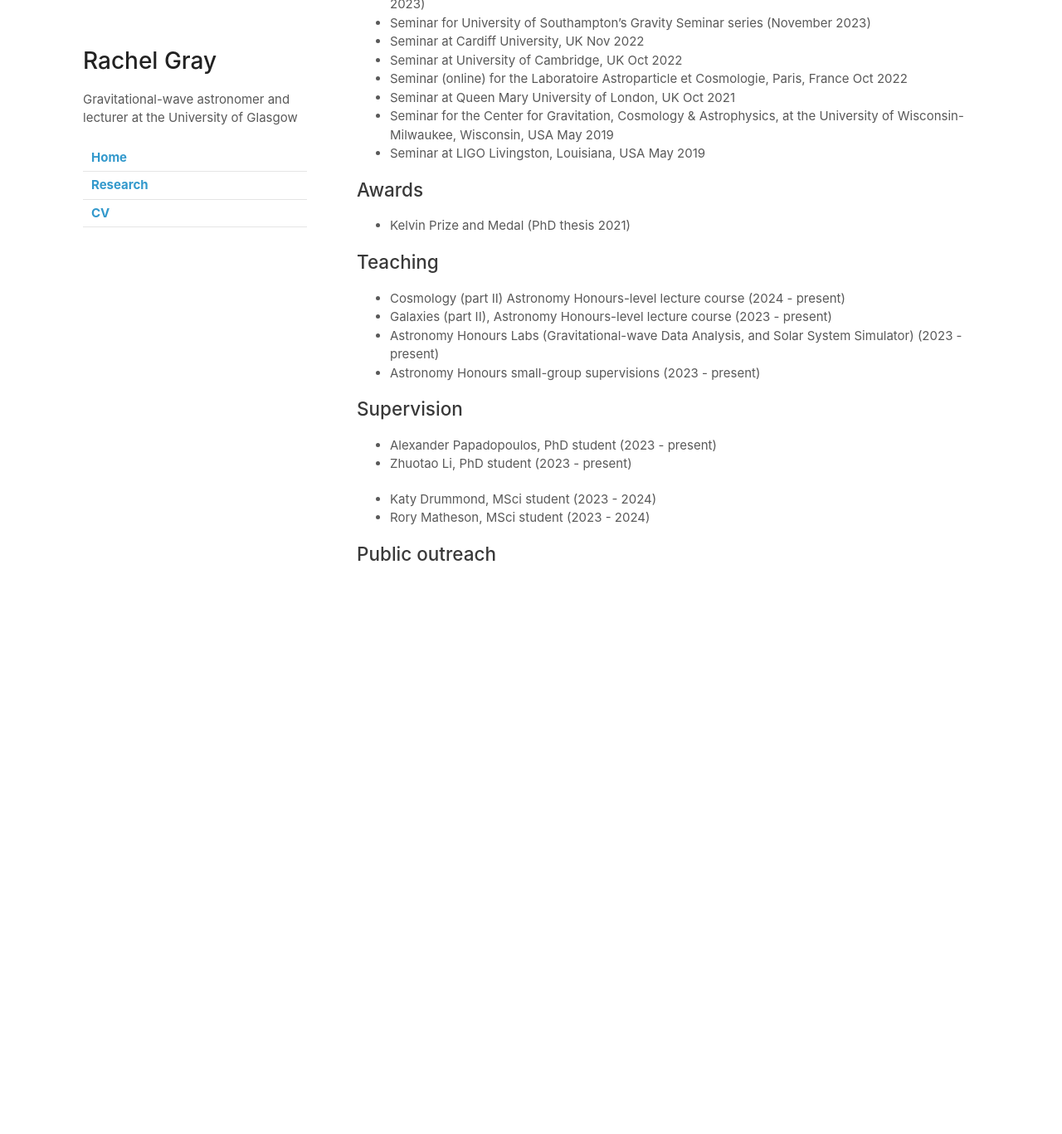
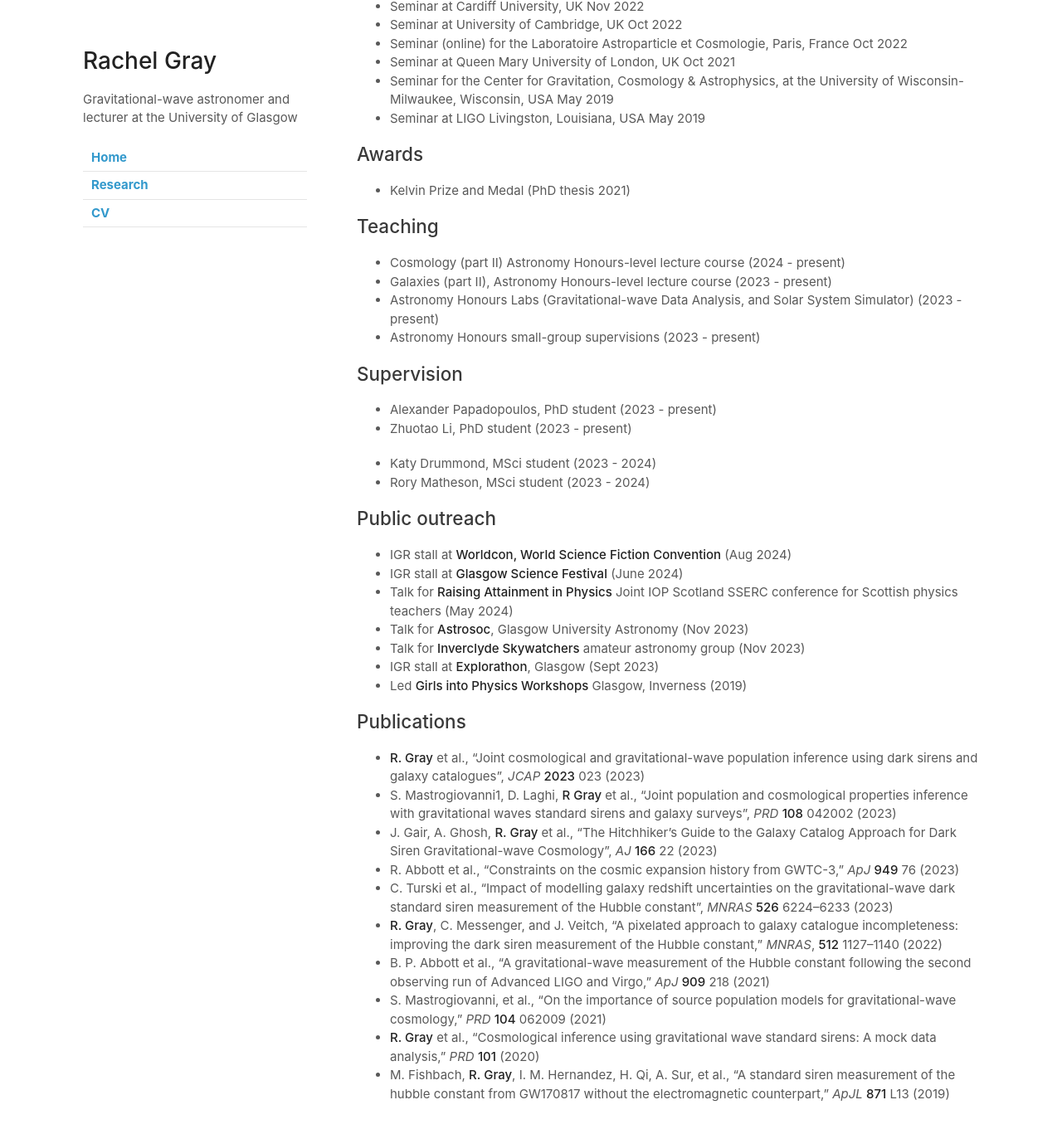
Before and after one commit to rachelmgray/rachelmgray.github.io, a Jekyll site: the page built from cv.md, in a window 1280 px wide and 1400 px high, scrolled down 1623 px. Shown: the top 1367 px of the window at 83% size. Built offline with Jekyll 4.4.1, drawn with Linux system fonts in a browser that asks for light colours; our own code applies the rules of GitHub Pages for plain Markdown files; before the commit the page ends 2374 px from its top, so only the background shows below that; some of the changed text lies outside the part shown.

Commit message:
update cv

```diff
--- a/cv.md
+++ b/cv.md
@@ -30,7 +28,7 @@ I am a lecturer at the University of Glasgow, specialising in constraining cosmo
 - *Cosmology with standard sirens: What's the state of play?*, Invited talk for the **National Astronomy Meeting**, Cardiff, UK (Jul 2023)
 - *Cosmological constraints from the 3rd observing run of AdvancedLIGO, Virgo and KAGRA*, Invited talk for the **10th LISA Cosmology Working Group Workshop**, Stavanger, Norway (Jun 2023)
 - *Gravitational-wave science from the 3rd observing run of Advanced LIGO, Virgo and KAGRA*, Invited talk at **Progress on Old and New Themes in Cosmology**, Avignon, France (May 2023)
-- *Cosmology with Dark Sirens and Galaxy Catalogues*, Invited talk at the **KICP Workshop**, The quest for precision gravitational wave cosmology, Chicago, USA (Sept 2022)
+- *Cosmology with Dark Sirens and Galaxy Catalogues*, Invited talk at the **KICP Workshop: The quest for precision gravitational wave cosmology**, Chicago, USA (Sept 2022)
 - *Cosmology with dark sirens: Attempting to solve the Hubble Constant tension*, Invited talk (online) for **Workshop III: Source inference and parameter estimation in Gravitational Wave Astronomy**, run by The Institute for Pure and Applied Mathematics, California, USA (Nov 2021)
 - *Measuring the Hubble Constant with Dark Standard Sirens*, Invited talk (online) for **A (Hubble) Tension Headache Workshop**, run by the Southampton Theory, Astrophysics and Gravity Research Centre, UK (Mar 2021)
 
@@ -41,7 +39,7 @@ I am a lecturer at the University of Glasgow, specialising in constraining cosmo
 - *Statistically Inferring the Hubble Constant using Gravitational Wave Signals*, **BritGrav**, Portsmouth, UK  (Apr 2018)
 
 ## Seminars and colloquia
-- colloquium speaker at University of Portsmouth's Institute of Cosmology and Gravitation (November 2023)
+- Colloquium speaker at University of Portsmouth's Institute of Cosmology and Gravitation (November 2023)
 - Seminar for University of Southampton's Gravity Seminar series (November 2023)
 - Seminar at Cardiff University, UK Nov 2022
 - Seminar at University of Cambridge, UK Oct 2022
@@ -67,3 +65,23 @@ I am a lecturer at the University of Glasgow, specialising in constraining cosmo
 - Rory Matheson, MSci student (2023 - 2024)
 
 ## Public outreach
+- IGR stall at **Worldcon, World Science Fiction Convention** (Aug 2024)
+- IGR stall at **Glasgow Science Festival** (June 2024)
+- Talk for **Raising Attainment in Physics** Joint IOP Scotland SSERC conference for Scottish physics teachers (May 2024)
+- Talk for **Astrosoc**, Glasgow University Astronomy (Nov 2023)
+- Talk for **Inverclyde Skywatchers** amateur astronomy group (Nov 2023)
+- IGR stall at **Explorathon**, Glasgow (Sept 2023)
+- Led **Girls into Physics Workshops** Glasgow, Inverness (2019)
+
+## Publications
+
+- **R. Gray** et al., "Joint cosmological and gravitational-wave population inference using dark sirens and galaxy catalogues", *JCAP* **2023** 023 (2023)
+- S. Mastrogiovanni1, D. Laghi, **R Gray** et al., "Joint population and cosmological properties inference with gravitational waves standard sirens and galaxy surveys", *PRD* **108** 042002 (2023)
+- J. Gair, A. Ghosh, **R. Gray** et al., "The Hitchhiker's Guide to the Galaxy Catalog Approach for Dark Siren Gravitational-wave Cosmology", *AJ* **166** 22 (2023)
+- R. Abbott et al., “Constraints on the cosmic expansion history from GWTC-3,” *ApJ* **949** 76 (2023)
+- C. Turski et al., "Impact of modelling galaxy redshift uncertainties on the gravitational-wave dark standard siren measurement of the Hubble constant", *MNRAS* **526** 6224–6233 (2023)
+- **R. Gray**, C. Messenger, and J. Veitch, “A pixelated approach to galaxy catalogue incompleteness: improving the dark siren measurement of the Hubble constant,” *MNRAS*, **512** 1127–1140 (2022)
+- B. P. Abbott et al., “A gravitational-wave measurement of the Hubble constant following the second observing run of Advanced LIGO and Virgo,” *ApJ* **909** 218 (2021)
+- S. Mastrogiovanni, et al., “On the importance of source population models for gravitational-wave cosmology,” *PRD* **104** 062009 (2021)
+- **R. Gray** et al., “Cosmological inference using gravitational wave standard sirens: A mock data analysis,” *PRD* **101** (2020)
+- M. Fishbach, **R. Gray**, I. M. Hernandez, H. Qi, A. Sur, et al., “A standard siren measurement of the hubble constant from GW170817 without the electromagnetic counterpart,” *ApJL* **871** L13 (2019)
```
Also changed, not shown: other parts of cv.md (+0 -2 lines).
